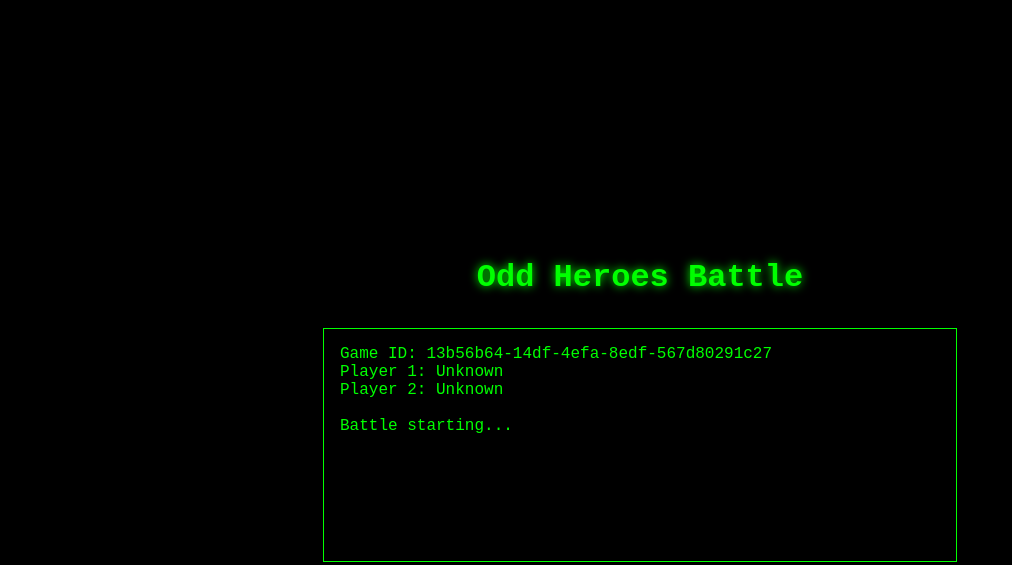
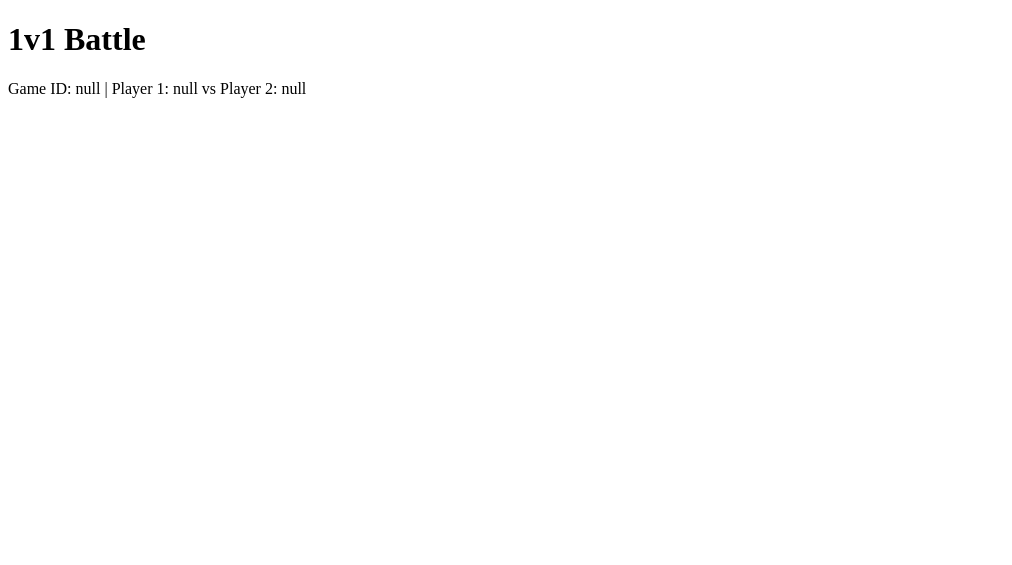
Before and after one commit to hackerfrankone/oddheroes, a plain HTML site: page game.html in a window 1280 px wide. Shown: the whole page, without its empty margins (0-1012 px from the left). Drawn offline with Linux system fonts and the light colour scheme.

Commit message:
Update game.html

```diff
--- a/game.html
+++ b/game.html
@@ -1,29 +1,21 @@
 <!DOCTYPE html>
 <html lang="en">
 <head>
-<meta charset="UTF-8">
-<title>Odd Heroes - Battle</title>
-<style>
-  body { margin:0; padding:0; background:#000; color:#0f0; font-family:'Share Tech Mono', monospace; display:flex; flex-direction:column; align-items:center; justify-content:center; height:100vh; }
-  h1 { text-shadow:0 0 10px #0f0; font-size:2rem; margin-bottom:1rem; text-align:center; }
-  #battle-log { width:90%; max-width:600px; border:1px solid #0f0; padding:1rem; margin-top:1rem; min-height:200px; overflow:auto; }
-</style>
+  <meta charset="UTF-8">
+  <title>Odd Heroes Battle</title>
 </head>
 <body>
-<h1>Odd Heroes Battle</h1>
-<div id="battle-log"></div>
+  <h1>1v1 Battle</h1>
+  <div id="info"></div>
 
-<script>
-const params = new URLSearchParams(window.location.search);
-const player1 = params.get('player1') || 'Unknown';
-const player2 = params.get('player2') || 'Unknown';
-const gameId = params.get('gameId') || crypto.randomUUID();
-const logDiv = document.getElementById('battle-log');
+  <script>
+    const params = new URLSearchParams(window.location.search);
+    const player1 = params.get('player1');
+    const player2 = params.get('player2');
+    const gameId = params.get('gameId');
 
-logDiv.innerHTML += `Game ID: ${gameId}<br>`;
-logDiv.innerHTML += `Player 1: ${player1}<br>`;
-logDiv.innerHTML += `Player 2: ${player2}<br>`;
-logDiv.innerHTML += `<br>Battle starting...<br>`;
-</script>
+    document.getElementById('info').textContent =
+      `Game ID: ${gameId} | Player 1: ${player1} vs Player 2: ${player2}`;
+  </script>
 </body>
 </html>
```
